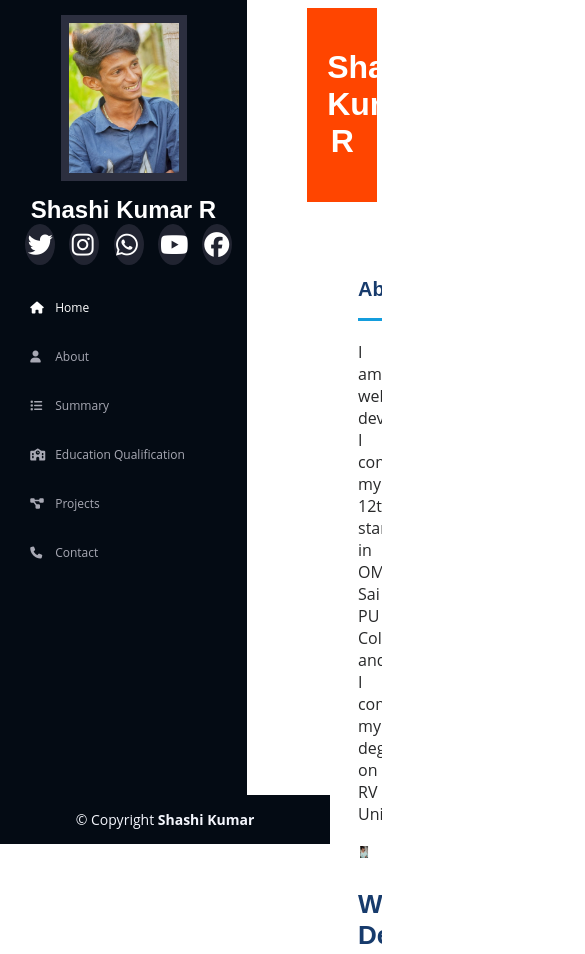
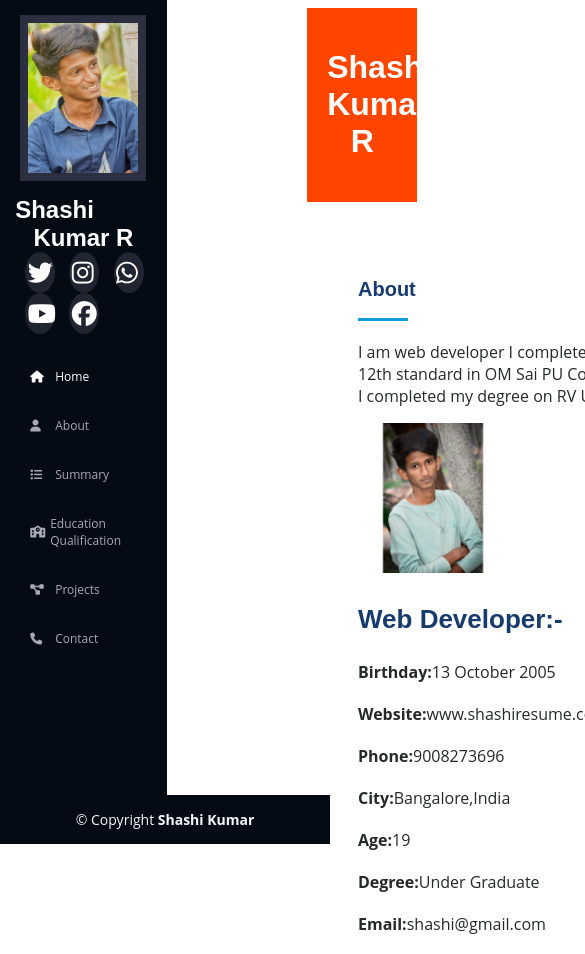
Before and after one commit to ShashiKumarRVU/Personal-Portfolio, a plain HTML site: page shashi.html in a window 390 px wide. Shown: the top 954 px of the page, 585 px wide, since content can reach past the window. Drawn offline with Linux system fonts and the light colour scheme.

Commit message:
Update style.css

```diff
--- a/style.css
+++ b/style.css
@@ -400,19 +400,21 @@ section {
   }
 
   .main {
-    width:30px;
+    width:70px;
 
     margin-left:80%;
   }
 
   #header {
-    width: auto;
+    width: 35%;
   margin-left: 0.2px;
   }
 
   #main {
-    width:auto;
-
+    width:80%;
+    background-attachment: fixed;
+    overflow: hidden;
+    position: relative;
   }
 
   .section-title h2 {
```
